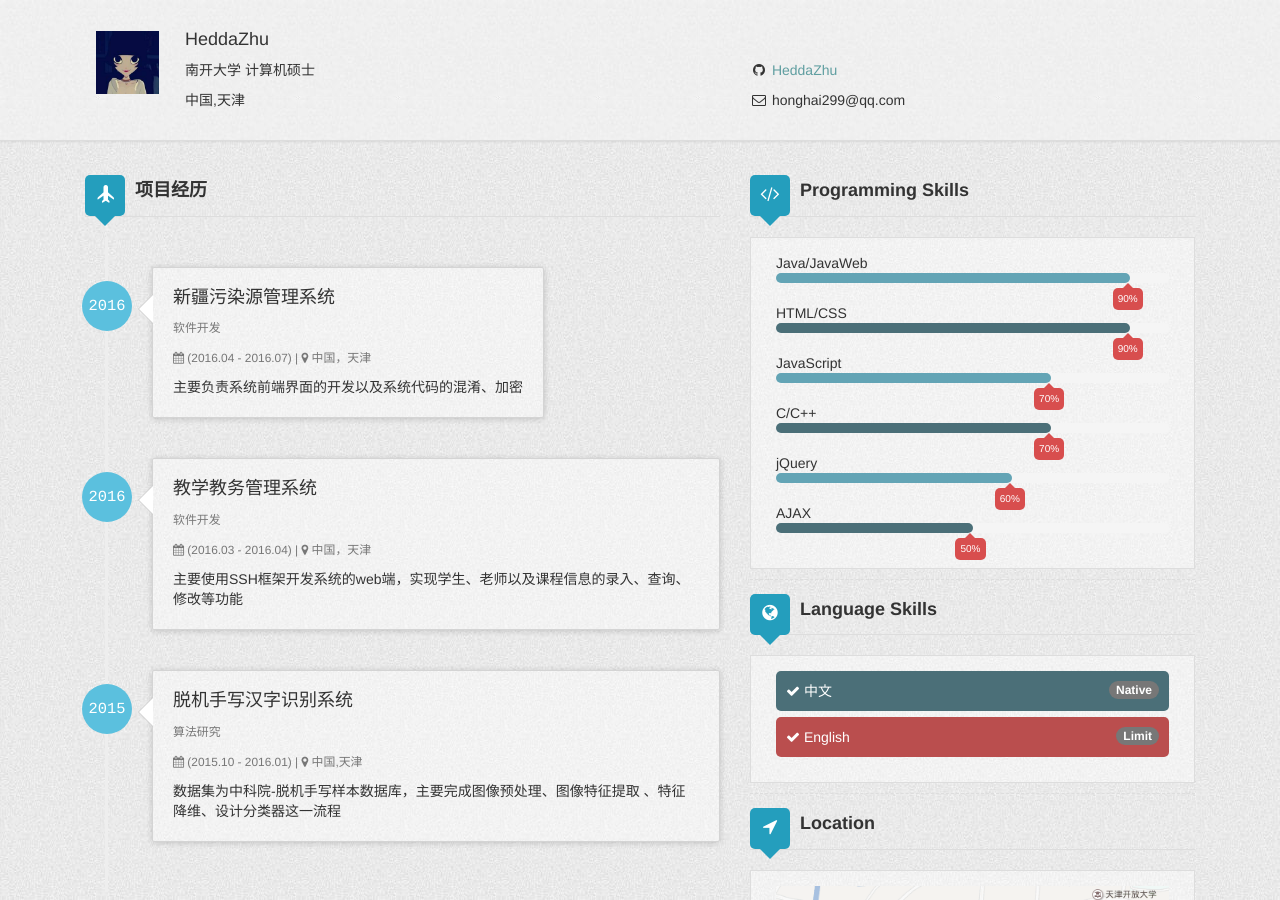
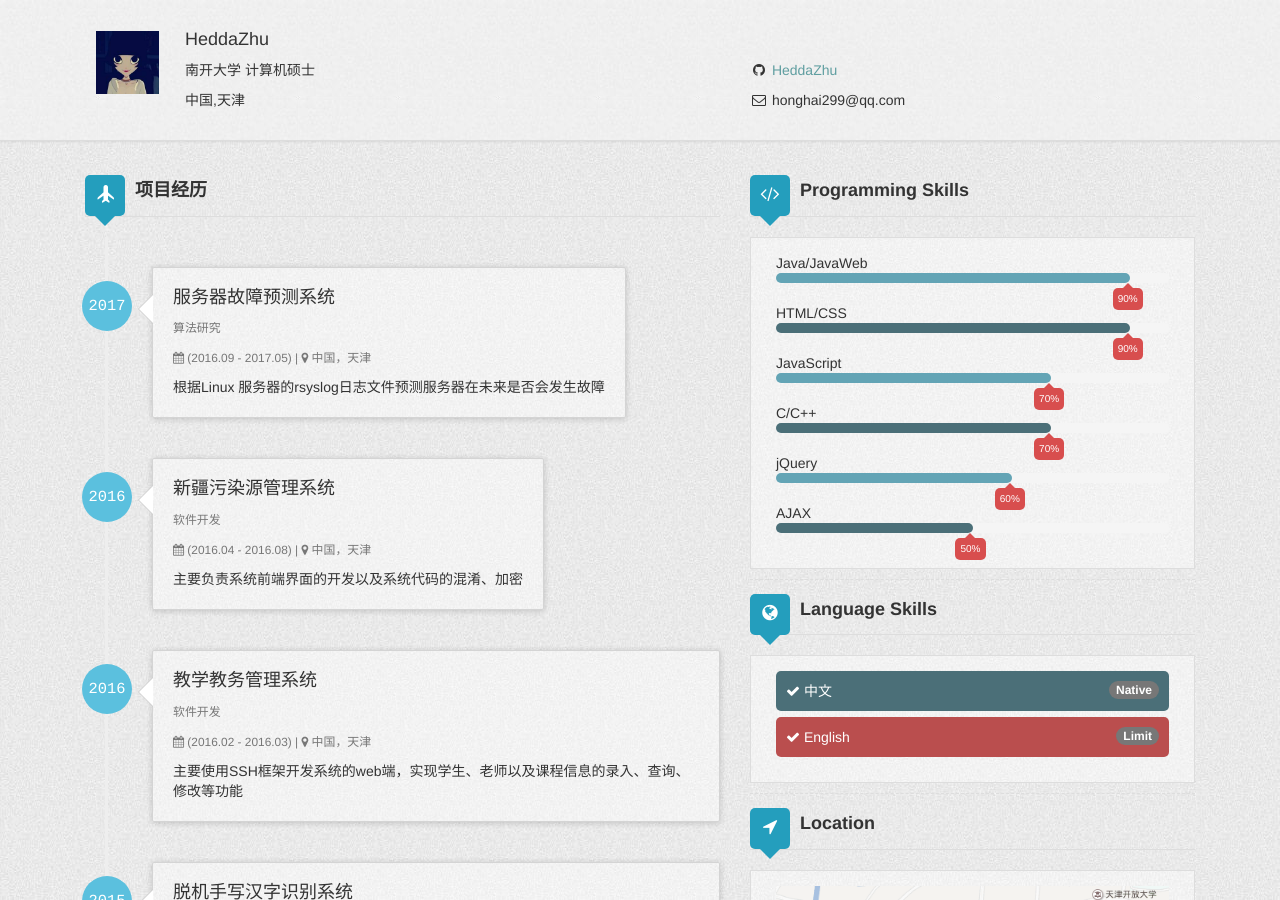
Before and after one commit to HeddaZhu/HeddaZhu.github.io, a Jekyll site: the page built from about.html, in a window 1280 px wide and 900 px high. Built offline with Jekyll 4.4.1, drawn with Linux system fonts in a browser that asks for light colours.

Commit message:
Update author.yml

```diff
--- a/_data/author.yml
+++ b/_data/author.yml
@@ -6,12 +6,20 @@ email: honghai299@qq.com
 github: HeddaZhu
 gavatar: /assets/img/MissPuff.jpg
 workHistory:
+- work4:
+  company: 服务器故障预测系统
+  location: 中国，天津
+  title: 算法研究
+  started: 2017
+  duration: (2016.09 - 2017.05)
+  description: 根据Linux 服务器的rsyslog日志文件预测服务器在未来是否会发生故障
+
 - work3:
   company: 新疆污染源管理系统
   location: 中国，天津
   title: 软件开发
   started: 2016
-  duration: (2016.04 - 2016.07)
+  duration: (2016.04 - 2016.08)
   description: 主要负责系统前端界面的开发以及系统代码的混淆、加密
 
 - work2:
@@ -19,7 +27,7 @@ workHistory:
   location: 中国，天津
   title: 软件开发
   started: 2016
-  duration: (2016.03 - 2016.04)
+  duration: (2016.02 - 2016.03)
   description: 主要使用SSH框架开发系统的web端，实现学生、老师以及课程信息的录入、查询、修改等功能
 
 - work1:
```
